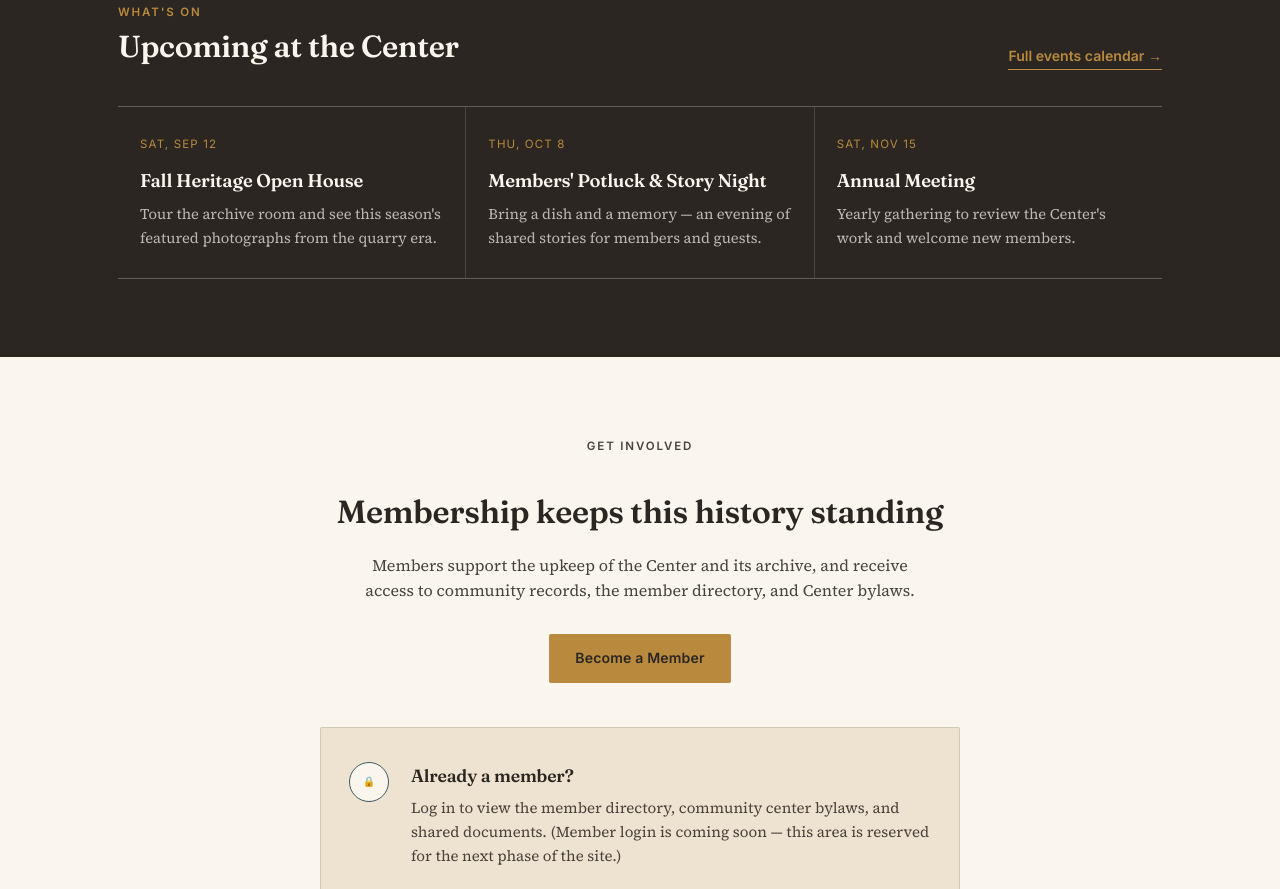
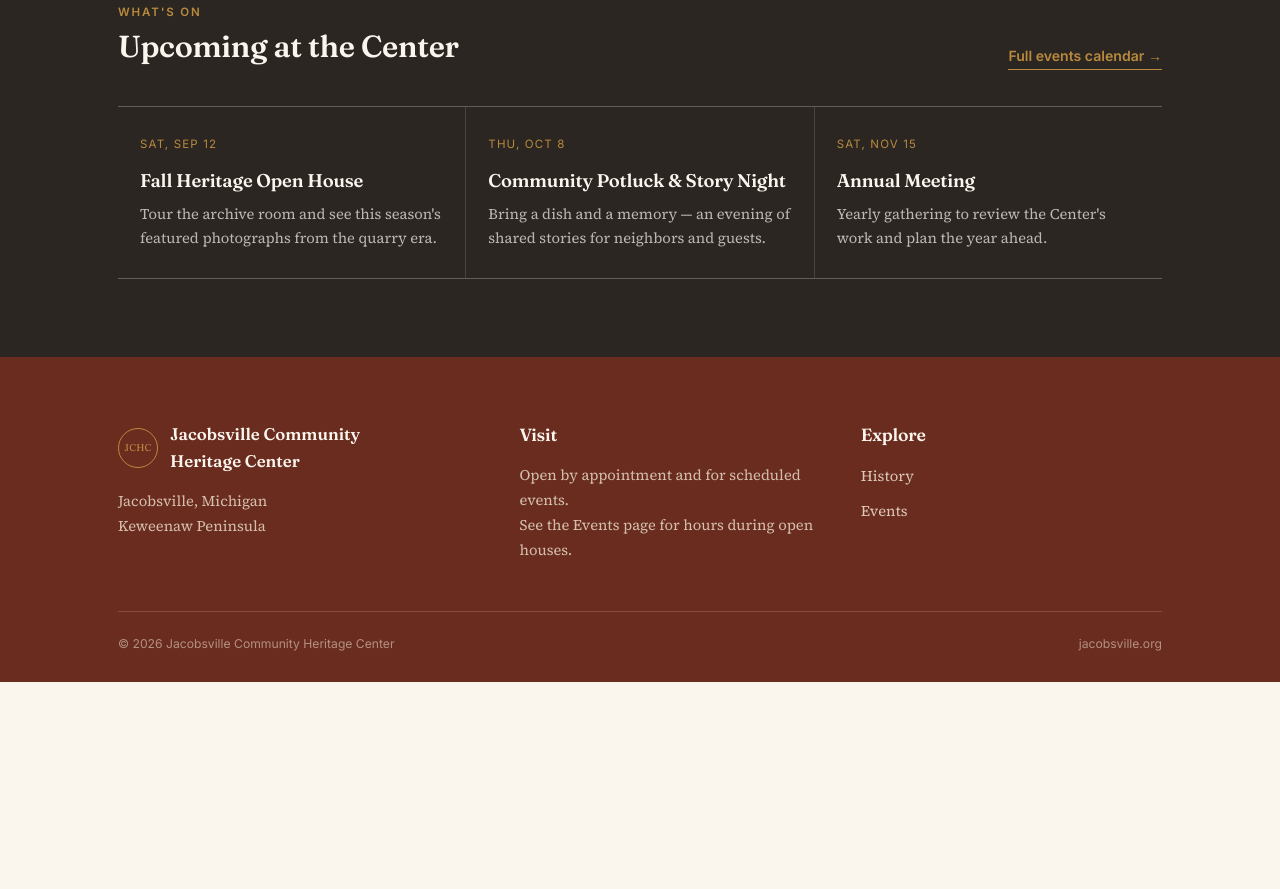
Before and after one commit to rholowinsky/jacobsville, a plain HTML site: page index.html in a window 1280 px wide. Shown: the part 1911-2800 px from the top of the page. After the commit the page ends 2593 px from the top, so only its background shows below. Drawn offline with Linux system fonts and the light colour scheme.

Commit message:
Remove membership content; add hero image
Drop the membership section, Member Login button, nav/footer links and
related CSS, and reword copy that referred to members. Add the missing
images/july4.jpg hero background.

Co-Authored-By: Claude Opus 5 <noreply@anthropic.com>

```diff
--- a/index.html
+++ b/index.html
@@ -81,17 +81,10 @@
   nav ul{list-style:none; display:flex; gap:30px; font-family:'Inter', sans-serif; font-size:0.85rem; font-weight:500;}
   nav a{text-decoration:none; padding-bottom:4px; border-bottom:1px solid transparent; transition:border-color .2s;}
   nav a:hover, nav a:focus-visible{border-color:var(--sandstone); outline:none;}
-  .nav-cta{
-    font-family:'Inter', sans-serif; font-size:0.8rem; font-weight:600;
-    border:1px solid var(--ink); padding:8px 16px; border-radius:2px;
-    text-decoration:none; white-space:nowrap;
-  }
-  .nav-cta:hover{background:var(--ink); color:var(--paper);}
   .nav-toggle{display:none;}
 
   @media (max-width:760px){
     nav ul{display:none;}
-    .nav-cta{display:none;}
   }
 
   /* ---------- hero (course 1) ---------- */
@@ -197,30 +190,7 @@
   .event-card p{font-size:0.92rem; color:rgba(250,246,238,0.7);}
   @media (max-width:760px){ .event-list{grid-template-columns:1fr;} }
 
-  /* ---------- membership (course 5) ---------- */
-  .membership{
-    padding:80px 0; background:var(--paper);
-    text-align:center;
-  }
-  .membership h2{font-size:2rem; max-width:620px; margin:14px auto 16px;}
-  .membership p{max-width:560px; margin:0 auto 30px; color:#4a423b;}
-  .member-panel{
-    margin-top:44px;
-    border:1px solid var(--line);
-    background:var(--mortar);
-    border-radius:2px;
-    padding:34px 28px;
-    max-width:640px;
-    margin-left:auto; margin-right:auto;
-    text-align:left;
-    display:flex; gap:22px; align-items:flex-start;
-  }
-  .member-panel .quarry-mark{color:var(--superior); background:var(--paper);}
-  .member-panel h3{font-size:1.1rem; margin-bottom:6px;}
-  .member-panel p{color:#4a423b; font-size:0.94rem; margin-bottom:14px;}
-  .member-panel .link-arrow{color:var(--superior); border-color:var(--superior);}
-
-  /* ---------- visit / footer (course 6) ---------- */
+  /* ---------- visit / footer (course 5) ---------- */
   footer{background:var(--sandstone-dark); color:var(--mortar); padding:64px 0 28px;}
   .footer-grid{display:grid; grid-template-columns:1.2fr 1fr 1fr; gap:40px; margin-bottom:48px;}
   footer h3{font-family:'Fraunces', serif; color:var(--paper); font-size:1.1rem; margin-bottom:14px; font-weight:600;}
@@ -256,11 +226,9 @@
       <ul>
         <li><a href="#history">History</a></li>
         <li><a href="#events">Events</a></li>
-        <li><a href="#membership">Membership</a></li>
         <li><a href="#visit">Visit</a></li>
       </ul>
     </nav>
-    <a href="#login" class="nav-cta">Member Login</a>
   </div>
 </header>
 
@@ -288,7 +256,7 @@
       <p class="eyebrow">Welcome</p>
       <h2>A small town, a lasting community</h2>
       <p class="lede">"Founded in 1885 on the strength of red sandstone, Jacobsville's story is still being written by the people who remember it."</p>
-      <p>Jacobsville was platted by John Henry Jacobs as a quarrying and fishing village on Lake Superior's Portage River. For decades, its sandstone shaped buildings across the Copper Country and beyond. Today, our Heritage Center gathers the photographs, records, and memories of that community — and gives our 45 members a place to keep them alive for the next generation.</p>
+      <p>Jacobsville was platted by John Henry Jacobs as a quarrying and fishing village on Lake Superior's Portage River. For decades, its sandstone shaped buildings across the Copper Country and beyond. Today, our Heritage Center gathers the photographs, records, and memories of that community — and gives the community a place to keep them alive for the next generation.</p>
       <a href="#history" class="link-arrow">Read the full history &rarr;</a>
     </div>
   </div>
@@ -303,7 +271,7 @@
       <p>Explore the timeline of Jacobsville — from its founding and the boom years of the sandstone trade, through the churches and general stores that anchored daily life, to the community effort that preserves it today.</p>
       <div class="timeline-chip"><span class="dot"></span>1885 &middot; Town platted by John Henry Jacobs</div><br><div class="timeline-chip"><span class="dot"></span>1931 &middot; Cornerstone laid, built by Frank Kuusisto</div><br>
       <div class="timeline-chip"><span class="dot"></span>1900 &middot; Population reaches 800</div><br>
-      <div class="timeline-chip"><span class="dot"></span>Today &middot; 45 members carry the story forward</div>
+      <div class="timeline-chip"><span class="dot"></span>Today &middot; The community carries the story forward</div>
       <br><a href="#history-full" class="link-arrow">Visit the History page &rarr;</a>
     </div>
   </div>
@@ -326,30 +294,14 @@
       </div>
       <div class="event-card">
         <div class="event-date">Thu, Oct 8</div>
-        <h3>Members' Potluck &amp; Story Night</h3>
-        <p>Bring a dish and a memory — an evening of shared stories for members and guests.</p>
+        <h3>Community Potluck &amp; Story Night</h3>
+        <p>Bring a dish and a memory — an evening of shared stories for neighbors and guests.</p>
       </div>
       <div class="event-card">
         <div class="event-date">Sat, Nov 15</div>
         <h3>Annual Meeting</h3>
-        <p>Yearly gathering to review the Center's work and welcome new members.</p>
+        <p>Yearly gathering to review the Center's work and plan the year ahead.</p>
       </div>
-    </div>
-  </div>
-</section>
-
-<section class="membership" id="membership">
-  <p class="eyebrow">Get Involved</p>
-  <h2>Membership keeps this history standing</h2>
-  <p>Members support the upkeep of the Center and its archive, and receive access to community records, the member directory, and Center bylaws.</p>
-  <a href="#join" class="btn btn-primary">Become a Member</a>
-
-  <div class="member-panel" id="login">
-    <div class="quarry-mark">&#128274;</div>
-    <div>
-      <h3>Already a member?</h3>
-      <p>Log in to view the member directory, community center bylaws, and shared documents. (Member login is coming soon — this area is reserved for the next phase of the site.)</p>
-      <a href="#" class="link-arrow">Member Login &rarr;</a>
     </div>
   </div>
 </section>
@@ -373,9 +325,7 @@
         <ul>
           <li><a href="#history">History</a></li>
           <li><a href="#events">Events</a></li>
-          <li><a href="#membership">Membership</a></li>
-          <li><a href="#login">Member Login</a></li>
-        </ul>
+          </ul>
       </div>
     </div>
     <div class="footer-bottom">
```
Also changed, not shown: images/july4.jpg (added).
